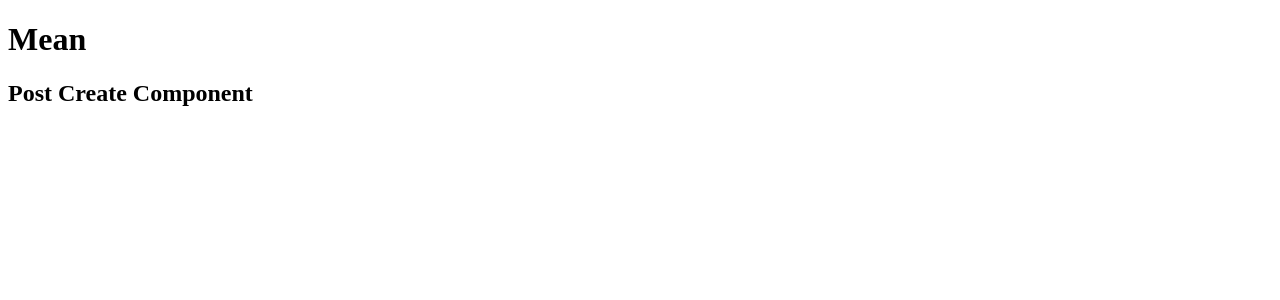
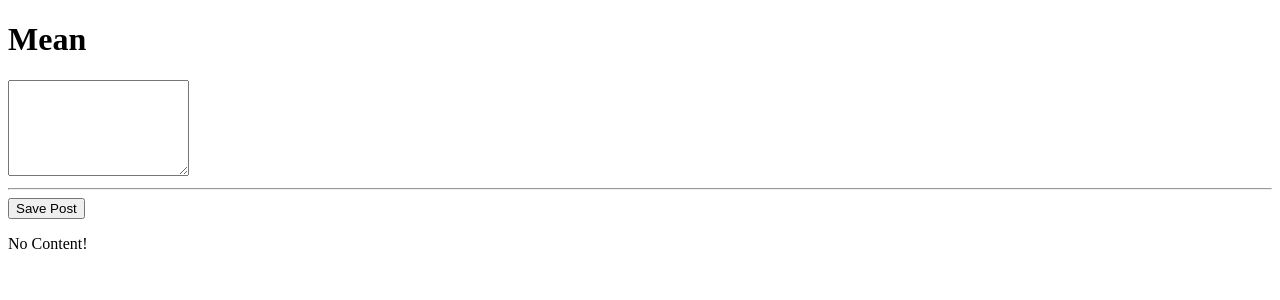
Before and after one commit to gunasekhardora/message-logger, an Angular app: page / in a window 1280 px wide. Shown: the top 300 px of the page. Built offline with nearby package versions, Linux system fonts and the light colour scheme.

Commit message:
feat(user-input): event binding

```diff
--- a/src/app/app.module.ts
+++ b/src/app/app.module.ts
@@ -1,5 +1,6 @@
 import { BrowserModule } from '@angular/platform-browser';
 import { NgModule } from '@angular/core';
+import { FormsModule } from '@angular/forms';
 
 import { AppRoutingModule } from './app-routing.module';
 import { AppComponent } from './app.component';
@@ -11,7 +12,8 @@
   ],
   imports: [
     BrowserModule,
-    AppRoutingModule
+    AppRoutingModule,
+    FormsModule
   ],
   providers: [],
   bootstrap: [AppComponent]
--- a/src/app/posts/post-create/post-create.component.html
+++ b/src/app/posts/post-create/post-create.component.html
@@ -1 +1,4 @@
-<h2>Post Create Component</h2>
+<textarea rows="6" [(ngModel)] = "enteredValue" ></textarea>
+<hr>
+<button (click)="onAddPost(postInput)">Save Post</button>
+<p>{{ newPost }}</p>
--- a/src/app/posts/post-create/post-create.component.ts
+++ b/src/app/posts/post-create/post-create.component.ts
@@ -5,5 +5,10 @@
     templateUrl: './post-create.component.html'
 })
 export class PostCreateComponent {
+    newPost = 'No Content!';
+    enteredValue = '';
 
+    onAddPost() {
+        this.newPost = this.enteredValue;
+    }
 }
```
